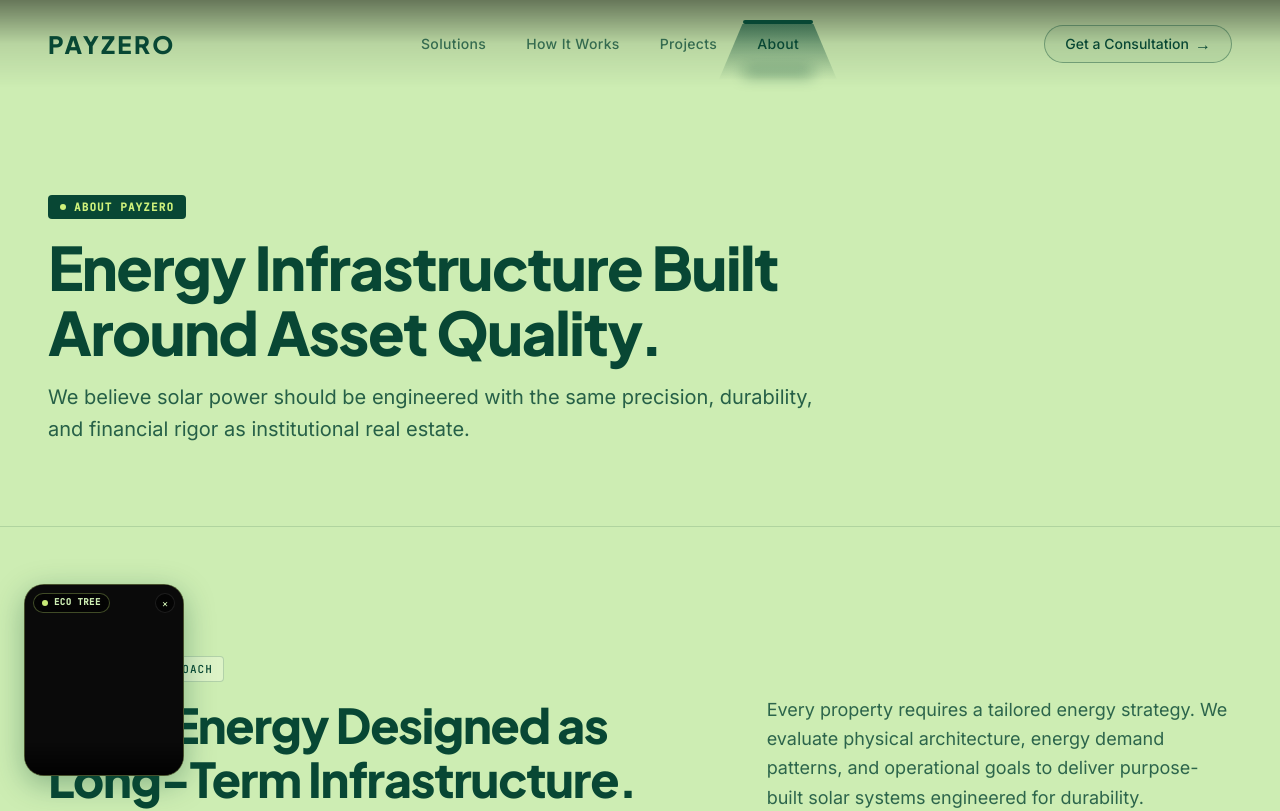
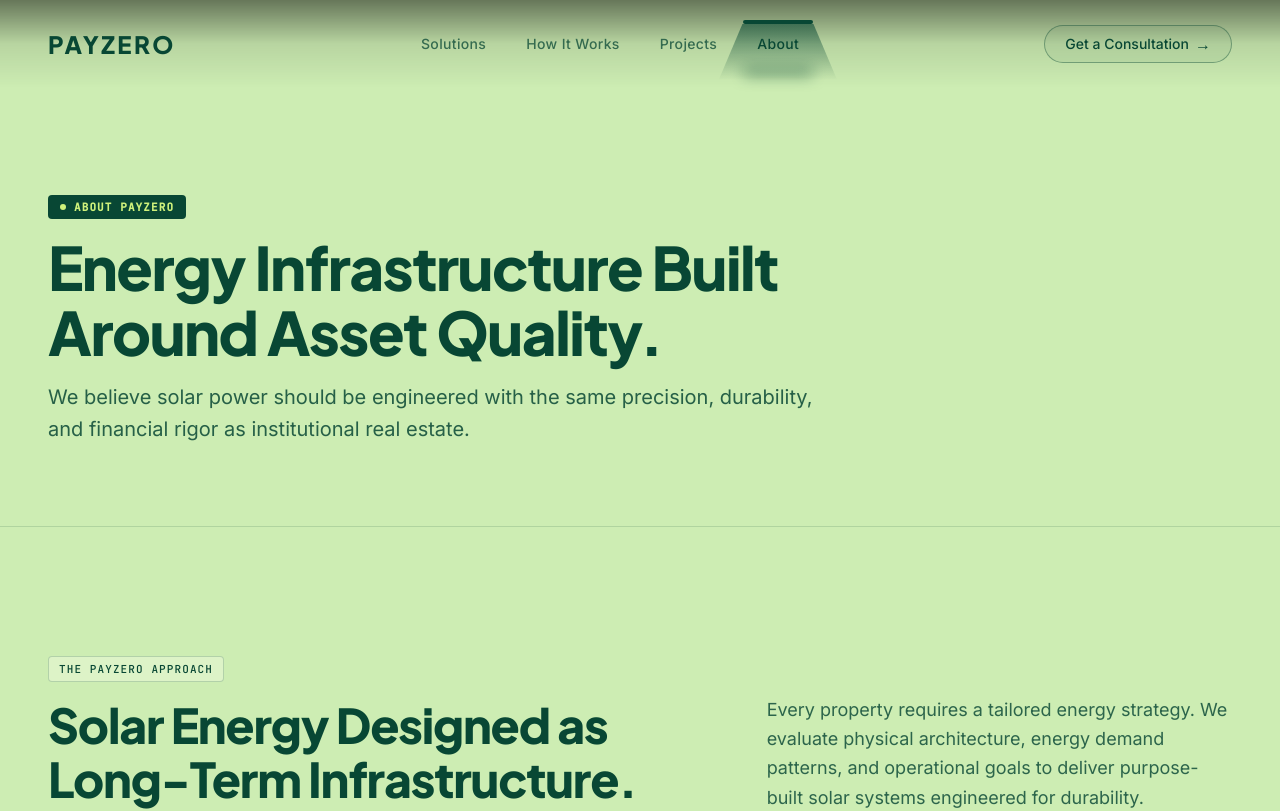
Before and after one commit to Atharva0393/payzero, a Next.js app: page /about in a window 1280 px wide. Shown: the top 811 px of the page. Built offline with nearby package versions, Linux system fonts and the light colour scheme.

Commit message:
Position tree at bottom-right, remove eco tree header and background, enlarge by 15%

```diff
--- a/src/components/ui/floating-generative-tree.tsx
+++ b/src/components/ui/floating-generative-tree.tsx
@@ -5,65 +5,27 @@ import GenerativeTree from "@/components/ui/generative-tree";
 
 export const FloatingGenerativeTree: React.FC = () => {
   const [isHovered, setIsHovered] = useState(false);
-  const [isMinimized, setIsMinimized] = useState(false);
-
-  if (isMinimized) {
-    return (
-      <button
-        onClick={() => setIsMinimized(false)}
-        className="fixed bottom-4 left-4 z-40 flex items-center gap-2 px-3 py-2 rounded-full bg-[#084734] border border-[#CEF17B]/40 text-[#CDEDB3] text-xs font-mono shadow-[0_8px_24px_rgba(8,71,52,0.3)] hover:scale-105 transition-all duration-200 cursor-pointer"
-        aria-label="Expand Generative Tree"
-      >
-        <span className="w-2 h-2 rounded-full bg-[#CEF17B] animate-pulse" />
-        <span className="font-semibold tracking-wider text-[11px] uppercase">Tree</span>
-      </button>
-    );
-  }
 
   return (
-    <div
-      className="fixed bottom-4 left-4 sm:bottom-6 sm:left-6 z-40 group"
+    <aside
+      aria-label="Interactive Generative Tree"
+      className="fixed bottom-3 right-3 sm:bottom-5 sm:right-5 z-40 group pointer-events-auto select-none"
       onMouseEnter={() => setIsHovered(true)}
       onMouseLeave={() => setIsHovered(false)}
     >
-      <div className="relative w-28 h-36 sm:w-36 sm:h-44 md:w-40 md:h-48 rounded-[20px] overflow-hidden border border-[#CEF17B]/30 hover:border-[#CEF17B] shadow-[0_8px_30px_rgba(8,71,52,0.35)] hover:shadow-[0_12px_40px_rgba(206,241,123,0.3)] transition-all duration-300 transform hover:scale-[1.04] bg-[#0a0a0a]">
-        {/* Subtle Top Telemetry Status Header */}
-        <div className="absolute top-2 left-2 right-2 z-20 flex items-center justify-between pointer-events-none">
-          <div className="flex items-center gap-1.5 px-2 py-0.5 rounded-full bg-black/60 backdrop-blur-md border border-[#CEF17B]/30 text-[9px] font-mono text-[#CDEDB3] tracking-wider uppercase font-semibold">
-            <span className="w-1.5 h-1.5 rounded-full bg-[#CEF17B] animate-pulse" />
-            <span>ECO TREE</span>
-          </div>
-
-          <button
-            type="button"
-            onClick={(e) => {
-              e.stopPropagation();
-              setIsMinimized(true);
-            }}
-            className="pointer-events-auto w-5 h-5 rounded-full bg-black/60 hover:bg-[#084734] text-[#CDEDB3] hover:text-[#CEF17B] flex items-center justify-center text-[10px] border border-white/10 transition-colors"
-            title="Minimize"
-            aria-label="Minimize Tree"
-          >
-            ×
-          </button>
-        </div>
-
-        {/* Generative Tree Canvas Container */}
-        <div className="absolute inset-0 w-full h-full">
-          <GenerativeTree
-            speed={isHovered ? 1.6 : 0.9}
-            size={1.1}
-            particleAmount={isHovered ? 1.4 : 1.0}
-            brightness={isHovered ? 1.2 : 1.0}
-            saturation={isHovered ? 1.25 : 1.0}
-            className="w-full h-full"
-          />
-        </div>
-
-        {/* Subtle Bottom Ambient Gradient */}
-        <div className="absolute bottom-0 inset-x-0 h-8 bg-gradient-to-t from-black/80 to-transparent pointer-events-none" />
+      {/* 10-15% enlarged transparent viewport: Only the tree and floating particles are visible */}
+      <div className="relative w-36 h-48 sm:w-44 sm:h-56 md:w-48 md:h-60 transition-transform duration-300 ease-out transform group-hover:scale-[1.08]">
+        <GenerativeTree
+          speed={isHovered ? 1.6 : 0.9}
+          size={1.15}
+          particleAmount={isHovered ? 1.4 : 1.0}
+          brightness={isHovered ? 1.25 : 1.0}
+          saturation={isHovered ? 1.25 : 1.0}
+          className="w-full h-full bg-transparent"
+          style={{ background: "transparent" }}
+        />
       </div>
-    </div>
+    </aside>
   );
 };
 
--- a/src/components/ui/generative-tree-utils/generative-tree-source.ts
+++ b/src/components/ui/generative-tree-utils/generative-tree-source.ts
@@ -6,7 +6,7 @@ export const generativeTreeSource = `<!DOCTYPE html>
 <title>Generative Branching Tree</title>
 <style>
   * { margin: 0; padding: 0; box-sizing: border-box; }
-  html, body { width: 100%; height: 100%; overflow: hidden; background: #0a0a0a; }
+  html, body { width: 100%; height: 100%; overflow: hidden; background: transparent; }
   canvas { display: block; width: 100vw; height: 100vh; }
   .label {
     position: fixed;
@@ -449,30 +449,6 @@ export const generativeTreeSource = `<!DOCTYPE html>
   function drawScene(time) {
     ctx.clearRect(0, 0, W, H);
 
-    // Background
-    ctx.fillStyle = '#0a0a0a';
-    ctx.fillRect(0, 0, W, H);
-
-    // Ambient canopy glow (warm halo behind tree crown)
-    if (treeAlpha > 0.05) {
-      const cx = W / 2, cy = H * 0.38;
-      const canopyGlow = ctx.createRadialGradient(cx, cy, 0, cx, cy, H * 0.42);
-      canopyGlow.addColorStop(0, \`rgba(60, 36, 12, \${0.2 * treeAlpha})\`);
-      canopyGlow.addColorStop(0.5, \`rgba(35, 20, 8, \${0.08 * treeAlpha})\`);
-      canopyGlow.addColorStop(1, 'rgba(10, 10, 10, 0)');
-      ctx.fillStyle = canopyGlow;
-      ctx.fillRect(0, 0, W, H);
-    }
-
-    // Ground glow
-    if (treeAlpha > 0.05) {
-      const groundGrad = ctx.createRadialGradient(W / 2, H, 0, W / 2, H, H * 0.3);
-      groundGrad.addColorStop(0, \`rgba(70, 42, 12, \${0.1 * treeAlpha})\`);
-      groundGrad.addColorStop(1, 'rgba(10, 10, 10, 0)');
-      ctx.fillStyle = groundGrad;
-      ctx.fillRect(0, H * 0.55, W, H * 0.45);
-    }
-
     recalcPositions(time);
 
     // Draw branches
@@ -489,12 +465,6 @@ export const generativeTreeSource = `<!DOCTYPE html>
     drawParticles(ctx, treeAlpha);
     ctx.restore();
 
-    // Vignette
-    const vigGrad = ctx.createRadialGradient(W / 2, H / 2, W * 0.3, W / 2, H / 2, W * 0.78);
-    vigGrad.addColorStop(0, 'rgba(10, 10, 10, 0)');
-    vigGrad.addColorStop(1, 'rgba(4, 4, 4, 0.3)');
-    ctx.fillStyle = vigGrad;
-    ctx.fillRect(0, 0, W, H);
   }
 
   // --- State machine ---
@@ -534,8 +504,6 @@ export const generativeTreeSource = `<!DOCTYPE html>
       }
       case 'waiting': {
         ctx.clearRect(0, 0, W, H);
-        ctx.fillStyle = '#0a0a0a';
-        ctx.fillRect(0, 0, W, H);
         waitTimer++;
         if (waitTimer >= WAIT_DURATION) {
           createTree();
--- a/src/components/ui/generative-tree.tsx
+++ b/src/components/ui/generative-tree.tsx
@@ -44,7 +44,7 @@ function buildFocusedDocument(size: number, particleAmount: number) {
   );
   const treePadding = 1 / clamp(size, 0.65, 1.5);
   const focusStyles = `<style data-generative-tree-focus>
-html, body, canvas { width: 100%; height: 100%; margin: 0; overflow: hidden; background: #0a0a0a; }
+html, body, canvas { width: 100%; height: 100%; margin: 0; overflow: hidden; background: transparent; }
 .label { display: none !important; }
 </style>`;
   const controls = `<script data-generative-tree-controls>
@@ -191,7 +191,7 @@ export default function GenerativeTree({
   return (
     <div
       className={`threeui-background generative-tree relative overflow-hidden ${className ? ` ${className}` : ""}`}
-      style={{ background: "#0a0a0a", pointerEvents: "auto", ...style }}
+      style={{ background: "transparent", pointerEvents: "auto", ...style }}
     >
       <iframe
         ref={iframeRef}
@@ -208,7 +208,7 @@ export default function GenerativeTree({
           width: "100%",
           height: "100%",
           border: 0,
-          background: "#0a0a0a",
+          background: "transparent",
           opacity: clamp(opacity, 0.05, 1),
           filter: `hue-rotate(${clamp(hue, -180, 180)}deg) saturate(${clamp(saturation, 0, 2)}) brightness(${clamp(brightness, 0.35, 1.8)})`,
         }}
```
